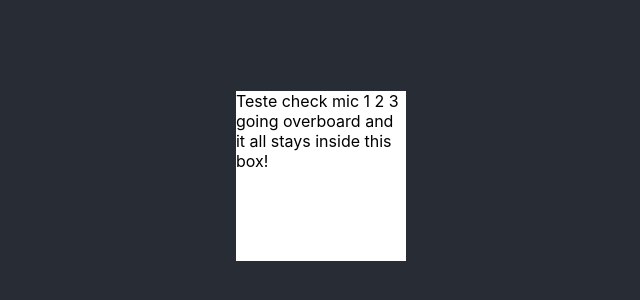
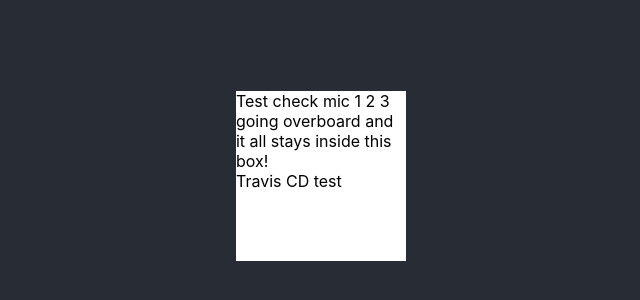
Before and after one commit to projecto-ipm-2019/igo, a React (Create React App) app: page / in a window 1280 px wide. Shown: the part 224-524 px from the top of the page, without its empty margins (319-959 px from the left). Built offline with nearby package versions, Linux system fonts and the light colour scheme.

Commit message:
Fix Travis CD

```diff
--- a/src/Containers/iGo/iGo.js
+++ b/src/Containers/iGo/iGo.js
@@ -5,7 +5,9 @@ export default class extends Component {
   render() {
     return (
       <div className="iGo">
-        Teste check mic 1 2 3 going overboard and it all stays inside this box!
+        Test check mic 1 2 3 going overboard and it all stays inside this box!
+        <br/>
+        Travis CD test
       </div>
     );
   }
```
Also changed, not shown: package.json (+8 -3 lines), .travis.yml, 1 other file (tests, documents, lock files or other folders).
